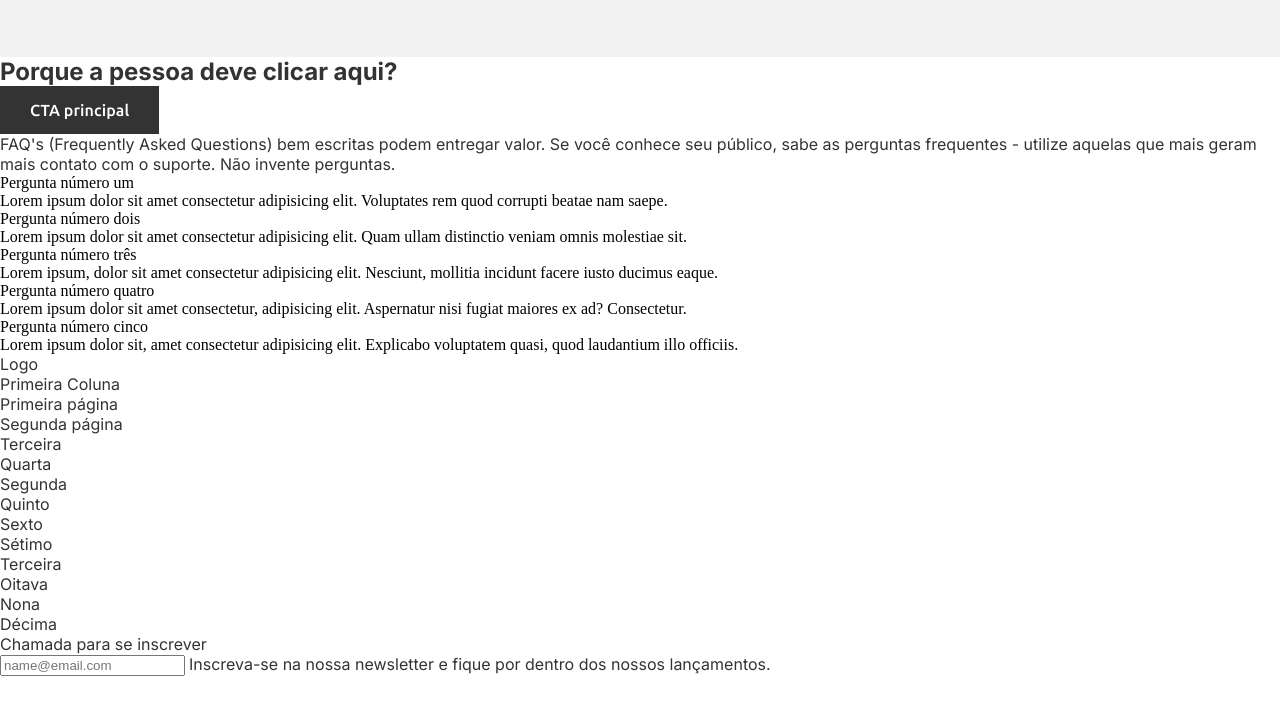
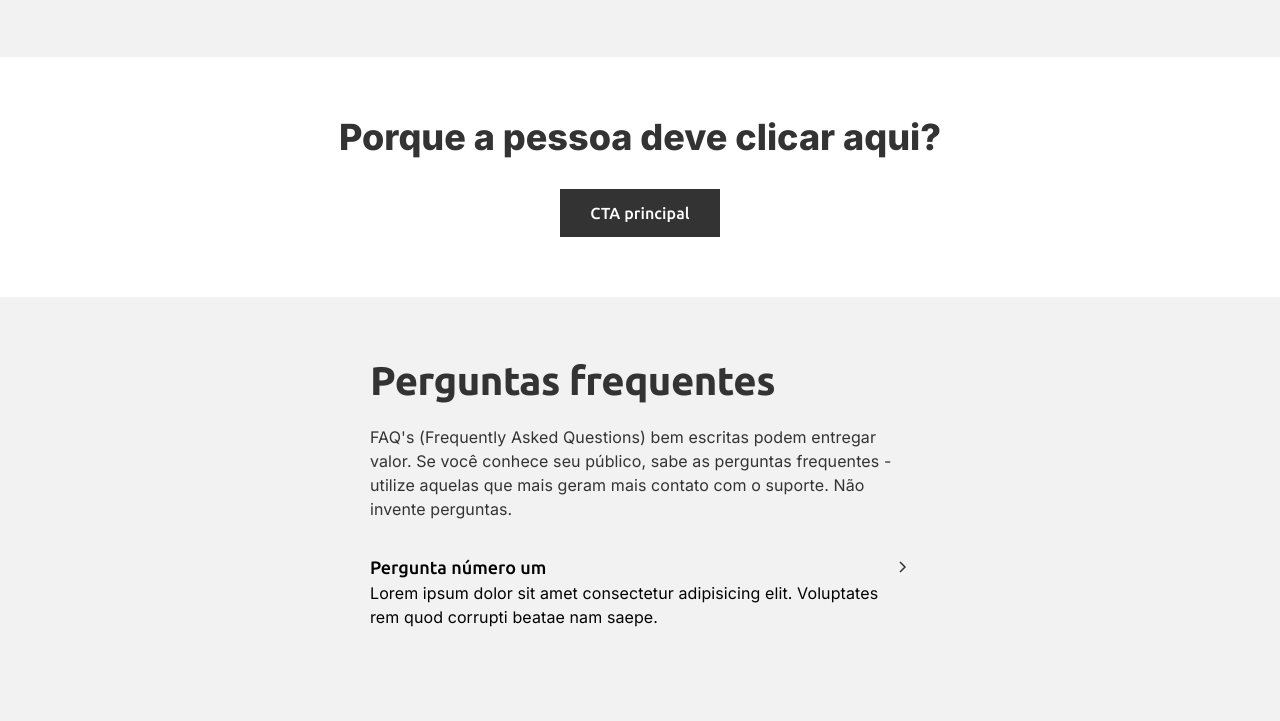
Before and after one commit to alencarfreire/landing-page-template, a plain HTML site: page index.html in a window 1280 px wide. Shown: the part 3419-4140 px from the top of the page. Before the commit the page ends 4095 px from the top, so only its background shows below. Drawn offline with Linux system fonts and the light colour scheme.

Commit message:
style faq e footer

```diff
--- a/index.html
+++ b/index.html
@@ -212,44 +212,30 @@
           </article>
         </div>
       </section>
-      <section class="cta">
+      <section class="container cta">
         <h2>Porque a pessoa deve clicar aqui?</h2>
         <button>CTA principal</button>
       </section>
-      <section class="faq">
+      <section class="container faq">
+        <div class="faq-container">
+          <h2>Perguntas frequentes</h2>
           <p>
-          FAQ's (Frequently Asked Questions) bem escritas podem entregar valor.
-          Se você conhece seu público, sabe as perguntas frequentes - utilize
-          aquelas que mais geram mais contato com o suporte. Não invente
-          perguntas.
+            FAQ's (Frequently Asked Questions) bem escritas podem entregar
+            valor. Se você conhece seu público, sabe as perguntas frequentes -
+            utilize aquelas que mais geram mais contato com o suporte. Não
+            invente perguntas.
           </p>
           <dl>
-          <dt>Pergunta número um</dt>
+            <dt>
+              Pergunta número um
+              <img src="assets/Arrow.svg" alt="" />
+            </dt>
             <dd>
-            Lorem ipsum dolor sit amet consectetur adipisicing elit. Voluptates
-            rem quod corrupti beatae nam saepe.
-          </dd>
-          <dt>Pergunta número dois</dt>
-          <dd>
-            Lorem ipsum dolor sit amet consectetur adipisicing elit. Quam ullam
-            distinctio veniam omnis molestiae sit.
-          </dd>
-          <dt>Pergunta número três</dt>
-          <dd>
-            Lorem ipsum, dolor sit amet consectetur adipisicing elit. Nesciunt,
-            mollitia incidunt facere iusto ducimus eaque.
-          </dd>
-          <dt>Pergunta número quatro</dt>
-          <dd>
-            Lorem ipsum dolor sit amet consectetur, adipisicing elit. Aspernatur
-            nisi fugiat maiores ex ad? Consectetur.
-          </dd>
-          <dt>Pergunta número cinco</dt>
-          <dd>
-            Lorem ipsum dolor sit, amet consectetur adipisicing elit. Explicabo
-            voluptatem quasi, quod laudantium illo officiis.
+              Lorem ipsum dolor sit amet consectetur adipisicing elit.
+              Voluptates rem quod corrupti beatae nam saepe.
             </dd>
           </dl>
+        </div>
       </section>
     </main>
     <footer>
@@ -279,7 +265,7 @@
           <li><a href="">Décima</a></li>
         </ul>
       </div>
-      <div>
+      <div class="inscricao">
         <p>Chamada para se inscrever</p>
         <input
           type="email"
--- a/style.css
+++ b/style.css
@@ -325,9 +325,9 @@ section header .title-section {
 }
 
 .step-card h5 {
-font-size: 24px;
-font-weight: 600;
-line-height: 24px;
+  font-size: 24px;
+  font-weight: 600;
+  line-height: 24px;
 }
 
 .step-card p {
@@ -335,3 +335,75 @@ line-height: 24px;
   font-weight: 400;
   line-height: 150%;
 }
+
+.cta {
+  flex-direction: column;
+  align-items: center;
+  gap: 32px;
+}
+
+.cta h2 {
+  font-size: 36px;
+  font-weight: 800;
+  line-height: 40px;
+}
+
+.faq {
+  flex-direction: column;
+  justify-content: center;
+  align-items: start;
+  background-color: var(--neutral-grey-95);
+}
+
+.faq-container {
+  max-width: 540px;
+  margin: 0 auto;
+}
+
+.faq h2 {
+  font-family: Ubuntu;
+  font-size: 40px;
+  font-weight: 700;
+  line-height: 48px;
+  letter-spacing: -0.5px;
+  margin-bottom: 20px;
+}
+
+.faq p {
+  margin-bottom: 32px;
+  font-weight: 400;
+  line-height: 24px;
+  letter-spacing: 0.1px;
+}
+
+.faq dt {
+  font-family: Ubuntu;
+  font-size: 18px;
+  font-weight: 500;
+  line-height: 28px;
+  display: flex;
+  justify-content: space-between;
+}
+
+.faq dd {
+  margin-bottom: 32px;
+  font-weight: 400;
+  line-height: 24px;
+  letter-spacing: 0.1px;
+  font-family: "Inter", sans-serif;
+}
+
+footer {
+  display: flex;
+  justify-content: space-between;
+  margin: 40px 0;
+  padding: 0 30px;
+  flex-wrap: wrap;
+}
+
+footer .inscricao {
+  display: flex;
+  flex-direction: column;
+  max-width: 326px;
+  gap: 24px;
+}
```
Also changed, not shown: assets/Arrow.svg (added). Lines whose indentation alone changed are shown as unchanged.
